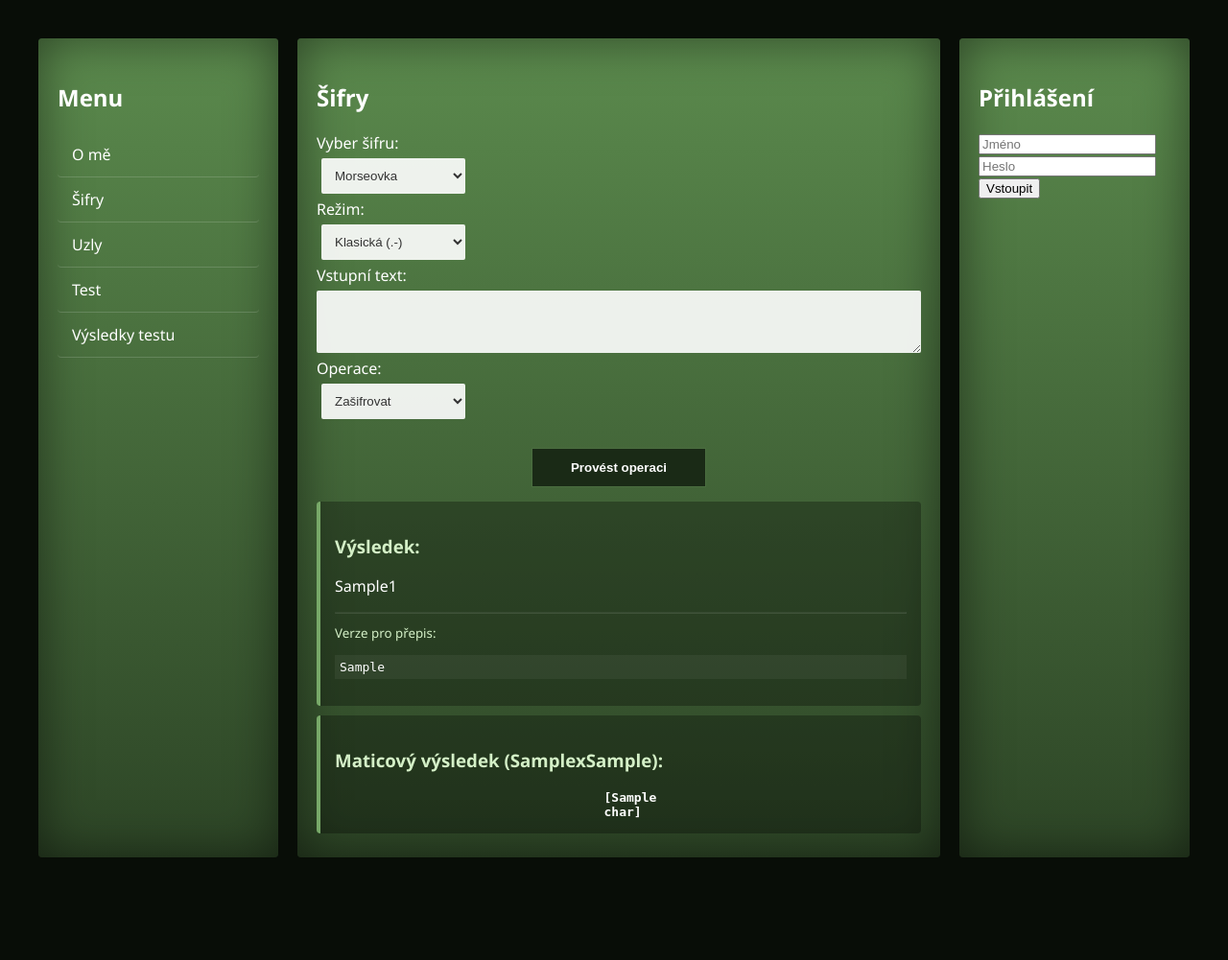
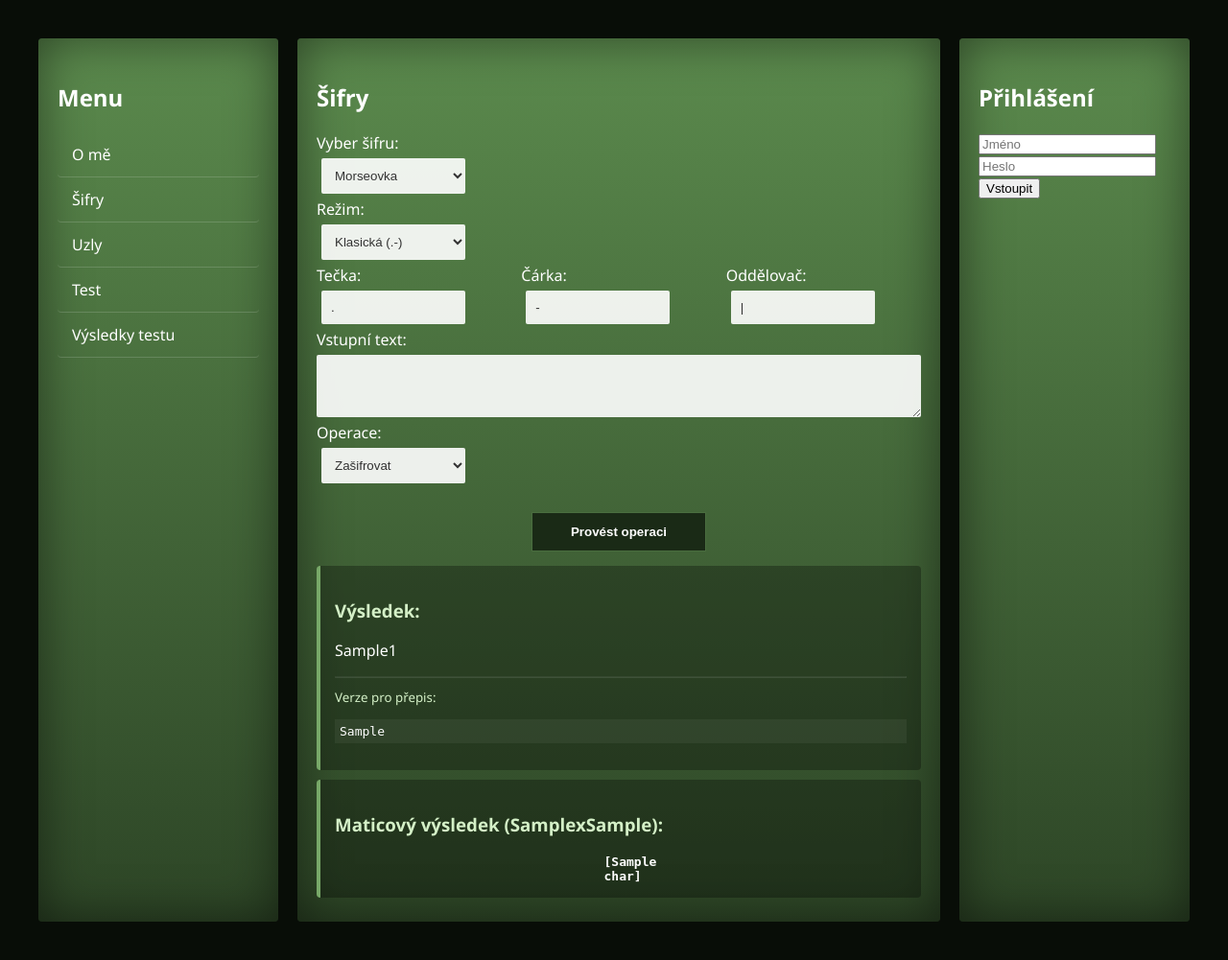
Before and after one commit to JustDav3/maturitniPraceWeb, a Django app: template main/templates/main/index.html in a window 1280 px wide. Shown: the whole page at 96% size. Before the commit the page ends 894 px from the top, so only its background shows below. Run offline with Django 5.2, Linux system fonts and the light colour scheme; the template is opened without the code that fills it: most values are stand-ins (such as "Sample title", 1, 10 or a date in 2020).

Commit message:
beta verze 0.3

```diff
--- a/main/templates/main/index.html
+++ b/main/templates/main/index.html
@@ -61,6 +61,21 @@
                                 <option value="1">Klasická (.-)</option>
                                 <option value="2">Obrácená (-.)</option>
                             </select>
+                        </div>
+
+                        <div class="row mt-2">
+                            <div class="col">
+                                <label>Tečka:</label>
+                                <input type="text" name="custom_dot" class="form-control small-select" value="{{ custom_dot|default:'.' }}" maxlength="5">
+                            </div>
+                            <div class="col">
+                                <label>Čárka:</label>
+                                <input type="text" name="custom_dash" class="form-control small-select" value="{{ custom_dash|default:'-' }}" maxlength="5">
+                            </div>
+                            <div class="col">
+                                <label>Oddělovač:</label>
+                                <input type="text" name="custom_sep" class="form-control small-select" value="{{ custom_sep|default:'|' }}" maxlength="5">
+                            </div>
                         </div>
 
                         <div id="options-number" class="cipher-options mt-3" style="display:none;">
```
Also changed, not shown: main/views.py (+11 -0 lines).
